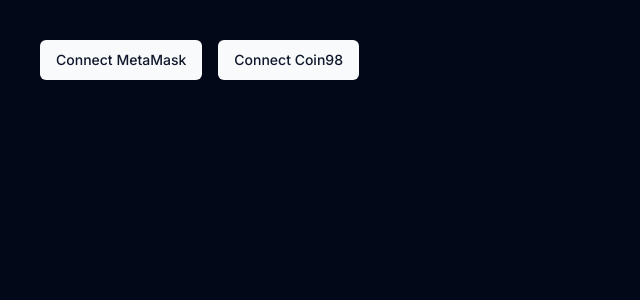
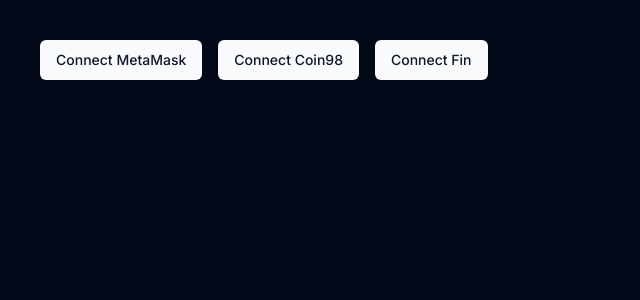
Before and after one commit to nguyentran0715/dogaro-marketplace, a Next.js app: page /test in a window 1280 px wide. Shown: the top 300 px of the page, without its empty margins (0-640 px from the left). Built offline with nearby package versions, Linux system fonts and the light colour scheme.

Commit message:
feat: add sei adapter

```diff
--- /dev/null
+++ b/adapters/wallet/fin.ts
@@ -0,0 +1,54 @@
+import { SUPPORTED_WALLETS } from './type';
+import { BaseWalletAdapter } from './base';
+
+// define type for browser window object
+interface FinWindow extends Window {
+  fin: any;
+}
+declare const window: FinWindow;
+
+export class FinAdapter extends BaseWalletAdapter {
+  name = SUPPORTED_WALLETS.FIN;
+
+  private _wallet: any;
+
+  constructor() {
+    super();
+    this._wallet = null;
+  }
+
+  getWalletName() {
+    return this.name;
+  }
+
+  async connect() {
+    try {
+      if (!window.fin) throw new Error('Please install Fin Wallet');
+      // TODO: check connect by chain
+
+      const chainId = 'atlantic-2';
+
+      const wallet = window.fin;
+
+      await wallet.enable(chainId);
+
+      const offlineSigner = wallet.getOfflineSigner(chainId);
+      const accounts = await offlineSigner.getAccounts();
+      const accountAddress = accounts[0]?.address
+
+      this._wallet = wallet;
+
+      return accountAddress;
+    } catch (err: any) {
+      throw new Error(err.message);
+    }
+  }
+
+  async disconnect() {
+    const wallet = this._wallet;
+
+    if (wallet) {
+      wallet.disconnect();
+    }
+  }
+}
--- a/adapters/wallet/index.ts
+++ b/adapters/wallet/index.ts
@@ -1,5 +1,8 @@
+// Adapters
 export * from './base';
 export * from './metamask';
 export * from './coin98';
+export * from './fin';
 
+// Others
 export * from './type';
--- a/adapters/wallet/type.ts
+++ b/adapters/wallet/type.ts
@@ -2,7 +2,8 @@
 
 export enum SUPPORTED_WALLETS {
   METAMASK = 'MetaMask',
-  COIN98 = 'Coin98'
+  COIN98 = 'Coin98',
+  FIN = 'Fin'
 }
 
 export type WalletAdapter = IBaseWalletAdapter
--- a/contexts/walletContext.tsx
+++ b/contexts/walletContext.tsx
@@ -6,8 +6,9 @@
 import useWalletStore from '@/stores/wallet';
 
 import {
+  MetaMaskAdapter,
   Coin98Adapter,
-  MetaMaskAdapter,
+  FinAdapter,
   SUPPORTED_WALLETS,
 } from '@/adapters/wallet';
 
@@ -24,7 +25,7 @@
 
 const WalletContext = createContext({} as WalletContextValue);
 
-const wallets = [new MetaMaskAdapter(), new Coin98Adapter()];
+const wallets = [new MetaMaskAdapter(), new Coin98Adapter(), new FinAdapter()];
 
 export const WalletProvider = ({ children }: WalletProviderProps) => {
   const { toast } = useToast();
```
